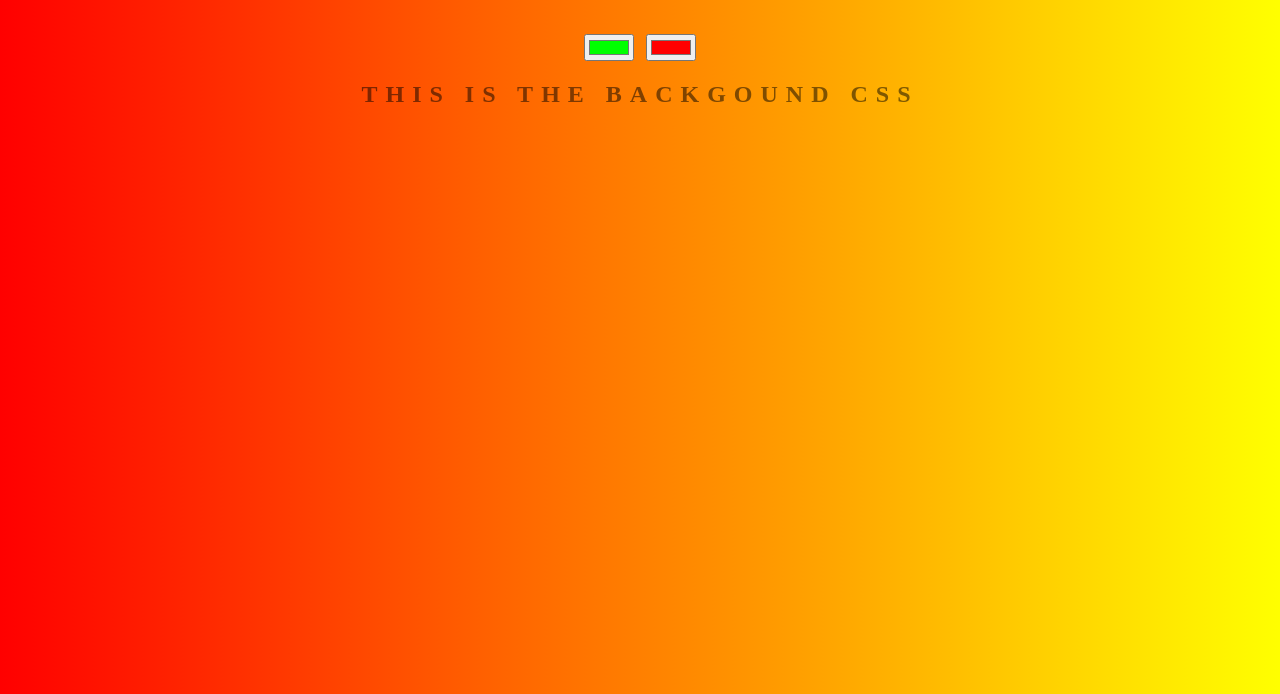
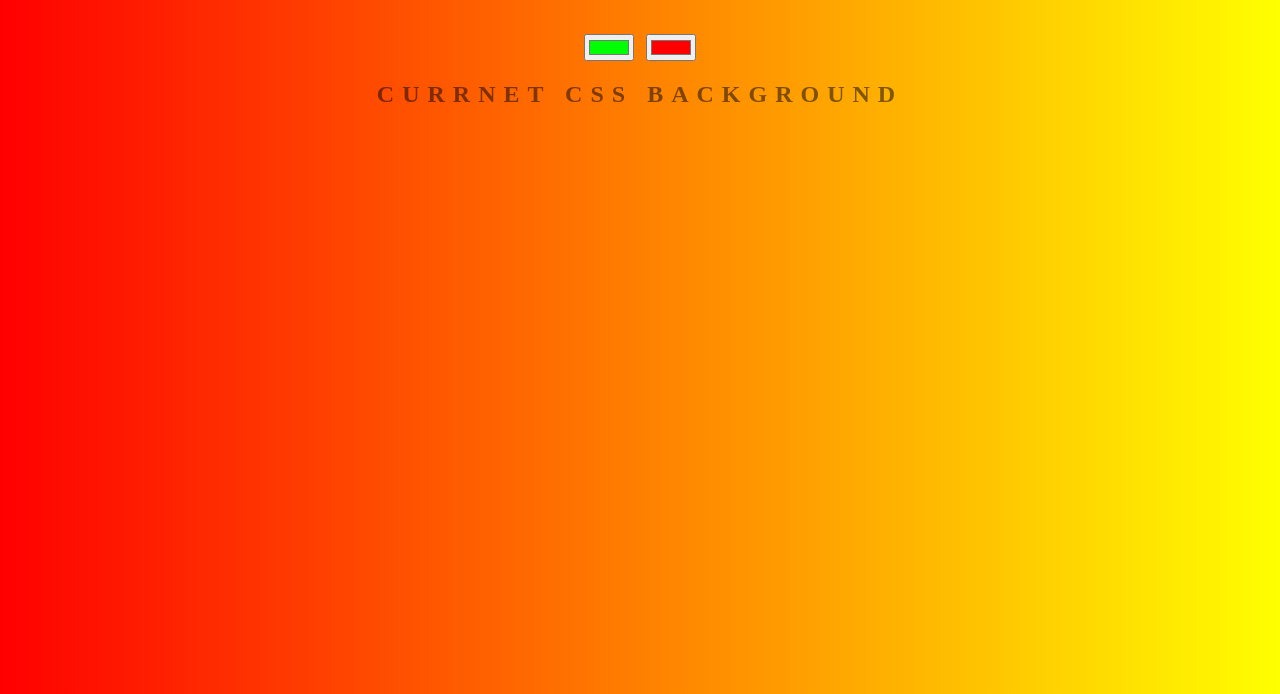
Before and after one commit to abdiqadir-smr/background-generator, a plain HTML site: page index.html in a window 1280 px wide. Shown: the part 106-800 px from the top of the page. Drawn offline with Linux system fonts and the light colour scheme.

Commit message:
changed the h2

```diff
--- a/index.html
+++ b/index.html
@@ -12,7 +12,7 @@
     <h1>Gradient Background</h1>
     <input class="color1" type="color" name="color1" value="#00ff00" />
     <input class="color2" type="color" name="color2" value="#ff0000" />
-    <h2>This is the backgound css</h2>
+    <h2>Currnet CSS Background</h2>
     <h3></h3>
 
     <script src="script.js"></script>
```
